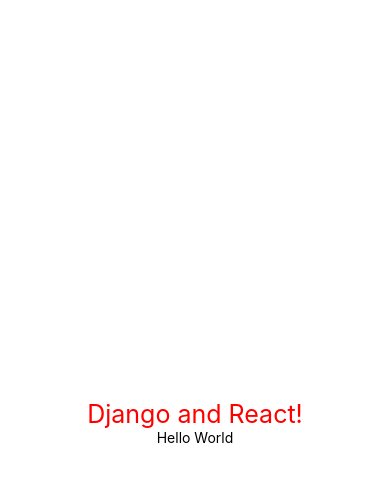
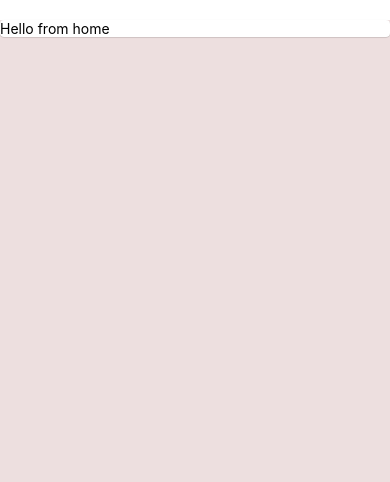
Before and after one commit to collinskoech11/ReactNativeBlogApp, a React Native app in the folder ReactNativeApp/: screen / in a window 390 px wide. Shown: the top 482 px of the page. Built offline with nearby package versions, Linux system fonts and the light colour scheme.

Commit message:
update home design

```diff
--- a/ReactNativeApp/App.js
+++ b/ReactNativeApp/App.js
@@ -1,13 +1,14 @@
 import { StatusBar } from 'expo-status-bar';
 import React from 'react';
 import { StyleSheet, Text, View } from 'react-native';
+import Home from './screens/Home';
+import {Constants} from 'expo-constants';
 
 export default function App() {
   return (
     <View style={styles.container}>
-      <Text style={styles.textStyle}>Django and React!</Text>
-      <Text>Hello World</Text>
-     {/** <StatusBar style="auto" /> */}
+      <Home/>
+      {/** <StatusBar style="auto" /> */}
     </View>
   );
 }
@@ -17,9 +18,8 @@
 const styles = StyleSheet.create({
   container: {
     flex: 1,
-    backgroundColor: '#fff',
-    alignItems: 'center',
-    justifyContent: 'center',
+    backgroundColor: '#eddfdf',
+    marginTop:20
   },
   textStyle :{
     fontSize:25,
--- a/ReactNativeApp/package.json
+++ b/ReactNativeApp/package.json
@@ -9,6 +9,7 @@
   },
   "dependencies": {
     "expo": "~42.0.1",
+    "expo-constants": "~11.0.1",
     "expo-status-bar": "~1.0.4",
     "react": "16.13.1",
     "react-dom": "16.13.1",
--- a/ReactNativeApp/screens/Home.js
+++ b/ReactNativeApp/screens/Home.js
@@ -1,12 +1,21 @@
 import React from 'react'
 import { StyleSheet, Text, View } from 'react-native';
+import {Card} from 'react-native-paper'
 
 function Home() {
     return (
-        <Text>
-            Hello from home
-        </Text>
+        <Card>
+            <Text>
+                Hello from home
+            </Text>
+        </Card>
+
     )
 }
-
+const styles = StyleSheet.create({
+    cardStyle: {
+        padding:10,
+        margin:10,
+    }
+})
 export default Home
```
Also changed, not shown: 1 other file (tests, documents, lock files or other folders).
